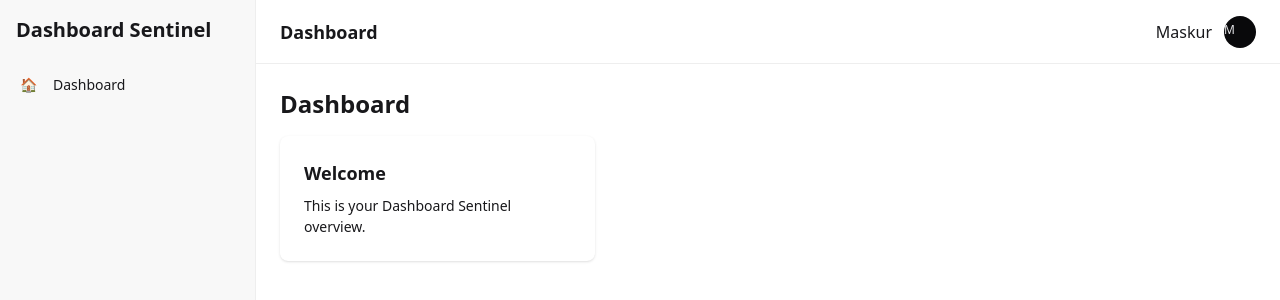
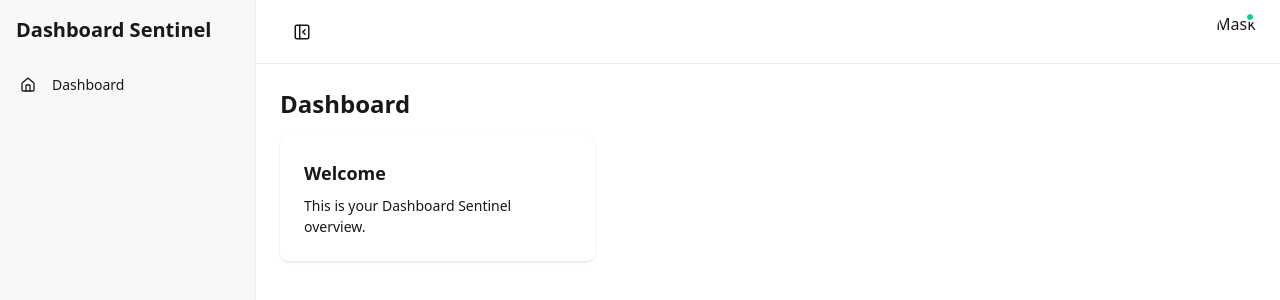
Before and after one commit to Maskur1711/dashboard-sentimen, a Vue app: page / in a window 1280 px wide. Shown: the top 300 px of the page. Built offline with nearby package versions, Linux system fonts and the light colour scheme.

Commit message:
Refactor: Sidebar

```diff
--- a/index.html
+++ b/index.html
@@ -4,7 +4,7 @@
     <meta charset="UTF-8" />
     <link rel="icon" type="image/svg+xml" href="/vite.svg" />
     <meta name="viewport" content="width=device-width, initial-scale=1.0" />
-    <title>Vite + Vue + TS</title>
+    <title>Dashboard Sentinel Media Sosial</title>
   </head>
   <body>
     <div id="app"></div>
--- a/package.json
+++ b/package.json
@@ -12,6 +12,8 @@
     "@tailwindcss/vite": "^4.1.12",
     "apexcharts": "^5.3.4",
     "daisyui": "^5.0.54",
+    "lucide": "^0.542.0",
+    "lucide-vue-next": "^0.542.0",
     "pinia": "^3.0.3",
     "tailwindcss": "^4.1.12",
     "vue": "^3.5.18",
--- a/src/components/SidebarNav.vue
+++ b/src/components/SidebarNav.vue
@@ -1,6 +1,8 @@
 <script setup lang="ts">
 import { RouterLink } from 'vue-router'
-import { computed } from 'vue'
+import { computed, ref } from 'vue'
+
+import { House, PanelLeftClose, PanelRightClose } from 'lucide-vue-next'
 
 const props = withDefaults(defineProps<{ displayName?: string }>(), {
   displayName: 'Maskur',
@@ -10,16 +12,29 @@ const initials = computed(() => {
   const parts = props.displayName.split(' ').filter(Boolean)
   return parts.map(p => p[0]).join('').slice(0, 2).toUpperCase()
 })
+
+const isOpen = ref(typeof window !== 'undefined' ? window.innerWidth >= 1024 : true)
+const toggleSidebar = () => {
+  isOpen.value = !isOpen.value
+}
 </script>
 
 <template>
   <div class="flex min-h-screen w-full">
-    <aside class="min-h-screen w-64 bg-base-200 border-r border-base-300">
+    <div v-if="isOpen" class="fixed inset-0 bg-base-300/50 lg:hidden z-40" @click="isOpen = false" />
+
+    <aside
+      class="min-h-screen bg-base-200 border-r border-base-300 transition-all duration-200 ease-in-out overflow-hidden z-50 lg:static fixed"
+      :class="[
+        isOpen ? 'w-64 translate-x-0' : 'w-0 -translate-x-full lg:translate-x-0',
+      ]">
       <div class="px-4 py-4 text-xl font-bold">Dashboard Sentinel</div>
-      <ul class="menu px-2">
+      <ul class="menu px-2 w-full">
         <li>
           <RouterLink to="/" class="font-medium">
-            <span class="mr-2">🏠</span>
+            <span class="mr-2">
+              <House :size="16" />
+            </span>
             <span>Dashboard</span>
           </RouterLink>
         </li>
@@ -28,15 +43,16 @@ const initials = computed(() => {
 
     <div class="flex-1 bg-base-100">
       <div class="navbar bg-base-100 border-b border-base-300">
-        <div class="flex-1 px-4">
-          <span class="text-lg font-semibold">Dashboard</span>
+        <div class="flex-1 px-2 sm:px-4">
+          <button class="btn btn-ghost btn-sm" @click="toggleSidebar" aria-label="Toggle sidebar">
+            <component :is="isOpen ? PanelLeftClose : PanelRightClose" :size="18" />
+          </button>
         </div>
         <div class="flex-none px-4">
           <div class="flex items-center gap-3">
-            <span class="hidden sm:block font-medium">{{ props.displayName }}</span>
-            <div class="avatar placeholder">
-              <div class="bg-neutral text-neutral-content w-8 rounded-full">
-                <span class="text-xs">{{ initials }}</span>
+            <div class="avatar avatar-online">
+              <div class="w-10 rounded-full">
+                <span class="hidden sm:block font-medium">{{ props.displayName }}</span>
               </div>
             </div>
           </div>
```
Also changed, not shown: 1 other file (tests, documents, lock files or other folders).
